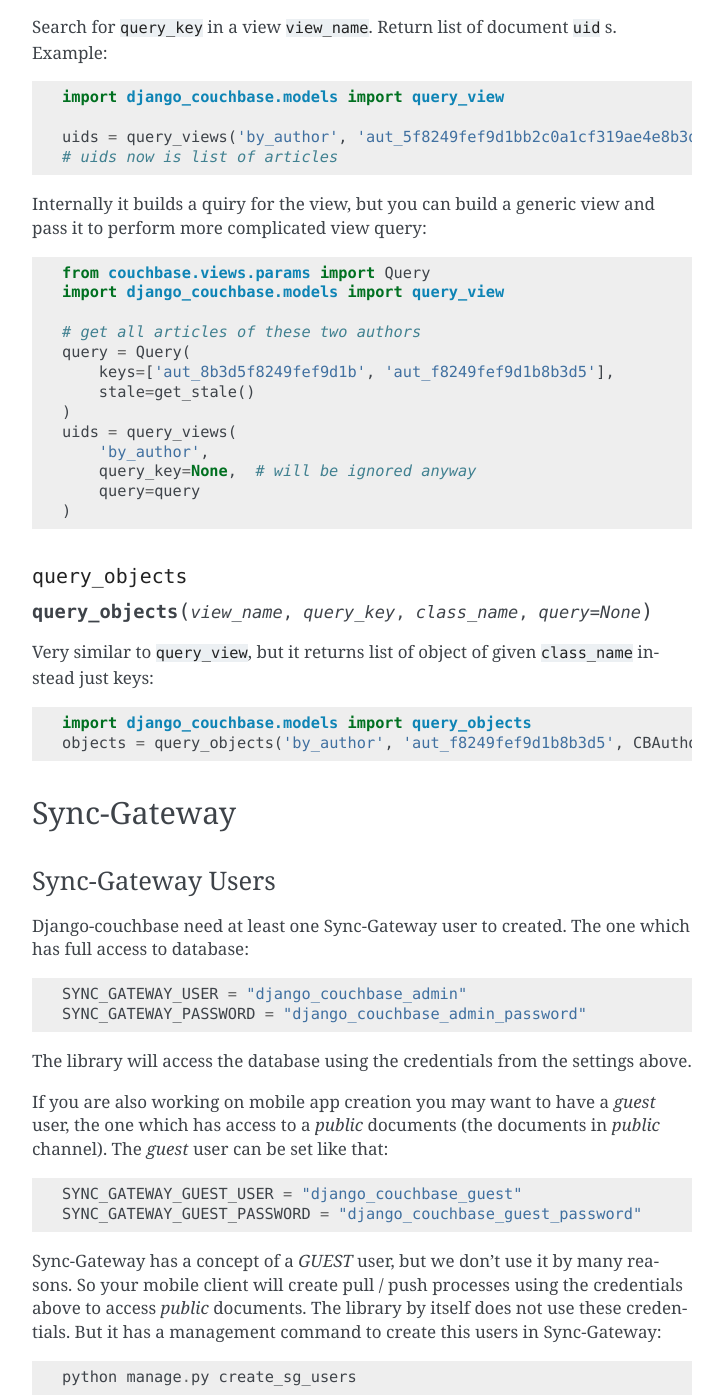
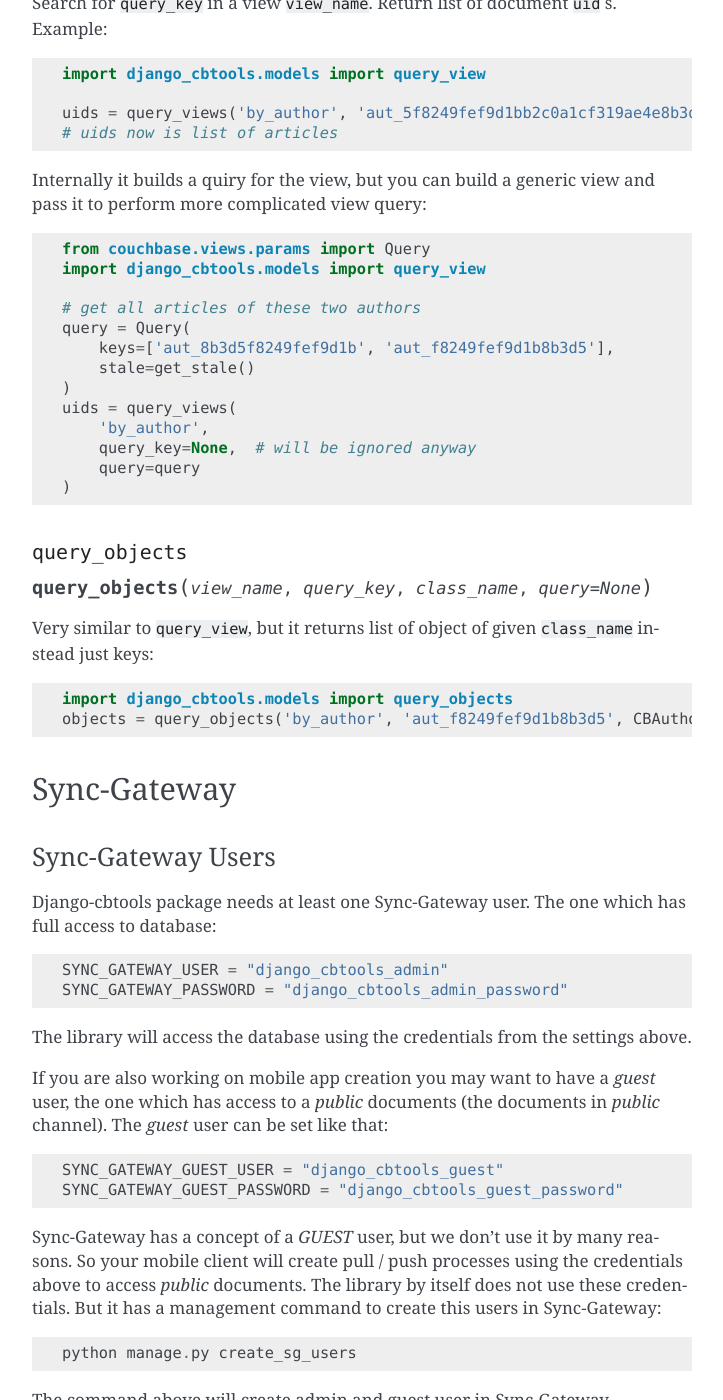
Before and after one commit to smarttradeapp/django_cbtools, a Sphinx documentation site: the page built from docs/tutorial.rst, in a window 1280 px wide and 1400 px high, scrolled down 4755 px. Shown: the whole window, without its empty margins (388-1111 px from the left). Built offline with Sphinx 7.4.7, drawn with Linux system fonts in a browser that asks for light colours; some of the changed text lies outside the part shown.

Commit message:
docs: more text replacements

```diff
--- a/docs/conf.py
+++ b/docs/conf.py
@@ -46,7 +46,7 @@
 master_doc = 'index'
 
 # General information about the project.
-project = u'Django Couchbase'
+project = u'Django CBTools'
 copyright = u'2015, Viacheslav Iutin'
 author = u'Viacheslav Iutin'
 
@@ -200,7 +200,7 @@
 #html_search_scorer = 'scorer.js'
 
 # Output file base name for HTML help builder.
-htmlhelp_basename = 'DjangoCouchbasedoc'
+htmlhelp_basename = 'DjangoCbtoolsdoc'
 
 # -- Options for LaTeX output ---------------------------------------------
 
@@ -222,7 +222,7 @@
 # (source start file, target name, title,
 #  author, documentclass [howto, manual, or own class]).
 latex_documents = [
-  (master_doc, 'DjangoCouchbase.tex', u'Django Couchbase Documentation',
+  (master_doc, 'DjangoCbtools.tex', u'Django CBTools Documentation',
    u'Viacheslav Iutin', 'manual'),
 ]
 
@@ -252,7 +252,7 @@
 # One entry per manual page. List of tuples
 # (source start file, name, description, authors, manual section).
 man_pages = [
-    (master_doc, 'djangocouchbase', u'Django Couchbase Documentation',
+    (master_doc, 'djangocbtools', u'Django CBTools Documentation',
      [author], 1)
 ]
 
@@ -266,8 +266,8 @@
 # (source start file, target name, title, author,
 #  dir menu entry, description, category)
 texinfo_documents = [
-  (master_doc, 'DjangoCouchbase', u'Django Couchbase Documentation',
-   author, 'DjangoCouchbase', 'One line description of project.',
+  (master_doc, 'DjangoCbtools', u'Django CBTools Documentation',
+   author, 'DjangoCbtools', 'One line description of project.',
    'Miscellaneous'),
 ]
 
--- a/docs/index.rst
+++ b/docs/index.rst
@@ -1,5 +1,5 @@
-Welcome to Django Couchbase's documentation!
-============================================
+Welcome to Django CBTools documentation!
+========================================
 
 Contents:
 
--- a/docs/tutorial.rst
+++ b/docs/tutorial.rst
@@ -1,8 +1,8 @@
 .. _ref-tutorial:
 
-=====================================
-Getting Started with Django Couchbase
-=====================================
+===================================
+Getting Started with Django CBTools
+===================================
 
 Django Couchbase is a wrapper around `couchbase <https://pypi.python.org/pypi/couchbase>`_
 python library plus several hook to
@@ -24,7 +24,7 @@
 
 Typical couchbase model class looks like that::
 
-    from django_couchbase.models import CouchbaseModel
+    from django_cbtools.models import CouchbaseModel
     from django.db import models
 
     class CBArticle(CouchbaseModel):
@@ -48,7 +48,7 @@
 * ``abstract = True`` this is to avoud django migration tool to take care about
   changes in the couchbase models.
 * ``doc_type = 'article'`` is the field you have to define. This is the way
-  django_couchbase stores the type of the objects. This value is stored in the
+  Django CBtools stores the type of the objects. This value is stored in the
   database.
 * ``uid_prefix = 'atl'`` this is an optional prefix for the ``uid`` of the document.
   Having prefix for the ``uid`` help a lot to debug the application. For example you
@@ -120,7 +120,7 @@
 This is how the model supports relations. Just a small helper method to load
 related object. In our example above it's an ``author`` document::
 
-    from django_couchbase.model import load_related_objects
+    from django_cbtools.model import load_related_objects
 
     article = CBArticle('atl_0a1cf319ae4e8b3d5f8249fef9d1bb2c')
     load_related_objects([article], 'author', CBAuthor)
@@ -230,7 +230,7 @@
 Search for ``query_key`` in a view ``view_name``. Return list of
 document ``uid`` s. Example::
 
-    import django_couchbase.models import query_view
+    import django_cbtools.models import query_view
 
     uids = query_views('by_author', 'aut_5f8249fef9d1bb2c0a1cf319ae4e8b3d')
     # uids now is list of articles
@@ -240,7 +240,7 @@
 and pass it to perform more complicated view query::
 
     from couchbase.views.params import Query
-    import django_couchbase.models import query_view
+    import django_cbtools.models import query_view
 
     # get all articles of these two authors
     query = Query(
@@ -262,7 +262,7 @@
 Very similar to ``query_view``, but it returns list of object of
 given ``class_name`` instead just keys::
 
-    import django_couchbase.models import query_objects
+    import django_cbtools.models import query_objects
     objects = query_objects('by_author', 'aut_f8249fef9d1b8b3d5', CBAuthor)
 
 
@@ -272,11 +272,11 @@
 Sync-Gateway Users
 ------------------
 
-Django-couchbase need at least one Sync-Gateway user to created.
+Django-cbtools package needs at least one Sync-Gateway user.
 The one which has full access to database::
 
-    SYNC_GATEWAY_USER = "django_couchbase_admin"
-    SYNC_GATEWAY_PASSWORD = "django_couchbase_admin_password"
+    SYNC_GATEWAY_USER = "django_cbtools_admin"
+    SYNC_GATEWAY_PASSWORD = "django_cbtools_admin_password"
 
 The library will access the database using the credentials from
 the settings above.
@@ -286,8 +286,8 @@
 (the documents in `public` channel).
 The `guest` user can be set like that::
 
-    SYNC_GATEWAY_GUEST_USER = "django_couchbase_guest"
-    SYNC_GATEWAY_GUEST_PASSWORD = "django_couchbase_guest_password"
+    SYNC_GATEWAY_GUEST_USER = "django_cbtools_guest"
+    SYNC_GATEWAY_GUEST_PASSWORD = "django_cbtools_guest_password"
 
 Sync-Gateway has a concept of a `GUEST` user, but we don't use it by many reasons.
 So your mobile client will create pull / push processes using
@@ -301,7 +301,7 @@
 
 If you want to create a `public` document on server side you can do that::
 
-    from django_couchbase.models import CHANNEL_PUBLIC
+    from django_cbtools.models import CHANNEL_PUBLIC
 
     article = CBArticle()
     article.append_channel(CHANNEL_PUBLIC)
@@ -325,7 +325,7 @@
 
 Usage::
 
-    from django_couchbase.sync_gateway import SyncGateway
+    from django_cbtools.sync_gateway import SyncGateway
 
     SyncGateway.put_user('username', 'some@email.com', 'pass', ['user_channel'])
 
@@ -338,7 +338,7 @@
 
 Usage::
 
-    from django_couchbase.sync_gateway import SyncGateway
+    from django_cbtools.sync_gateway import SyncGateway
 
     print SyncGateway.get_user('username')
 
@@ -370,8 +370,8 @@
 
     from django.test import TestCase
 
-    from django_couchbase.sync_gateway import SyncGateway
-    from django_couchbase.tests import clean_buckets
+    from django_cbtools.sync_gateway import SyncGateway
+    from django_cbtools.tests import clean_buckets
 
     from dashboard.management.commands.create_cb_views import Command
 
```
Also changed, not shown: README.rst (+23 -21 lines), docs/installation.rst (+15 -15 lines), docs/settings.rst (+14 -9 lines), setup.py (+6 -7 lines), 4 other files.
